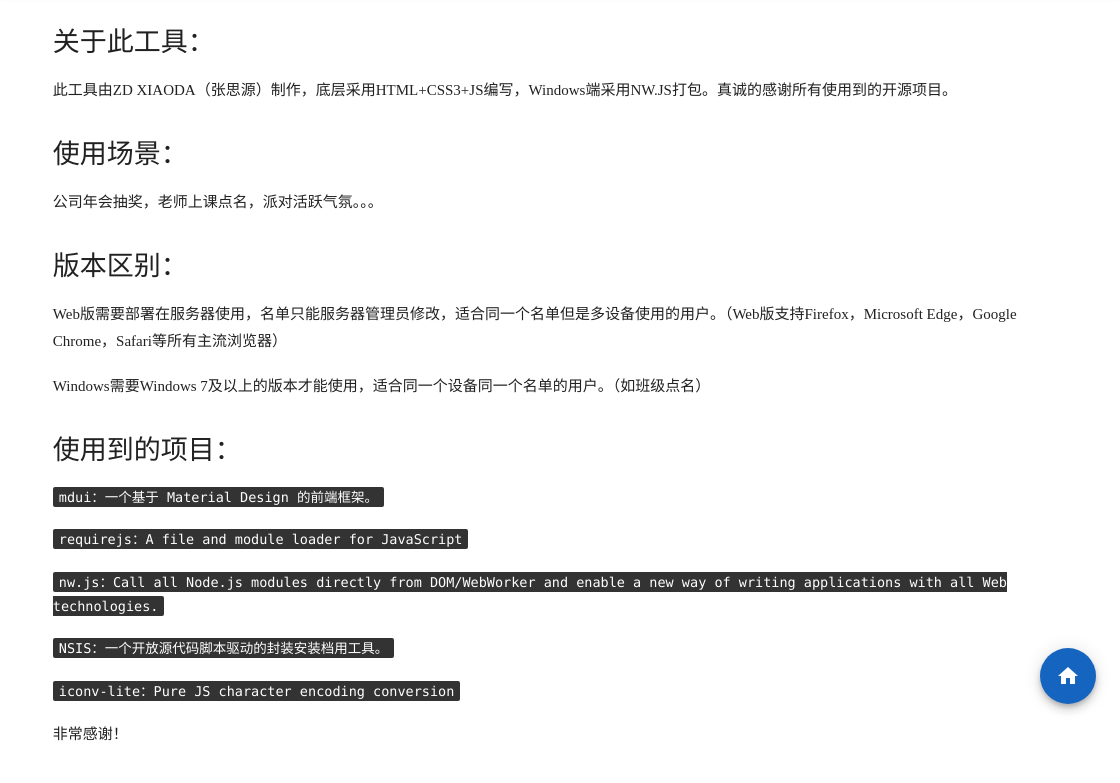
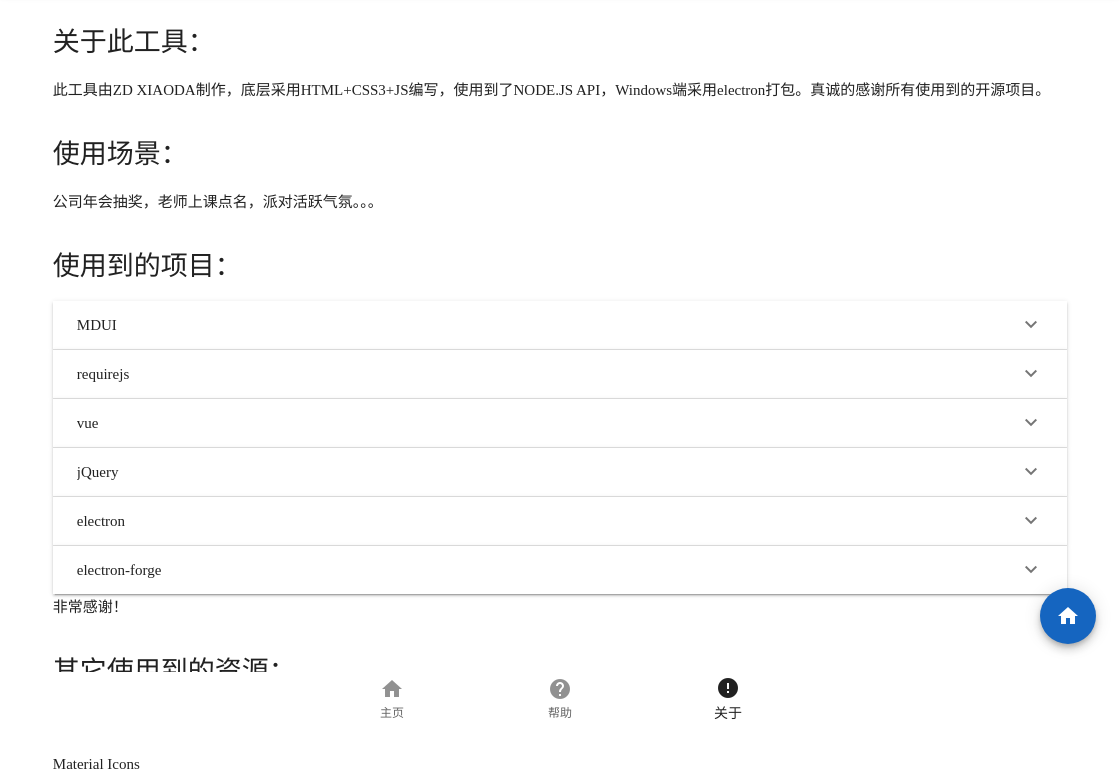
Before and after one commit to zdxiaoda/LuckyPicker, an Electron app: page src/about.html in a window 1120 px wide. Shown: the part 72-855 px from the top of the page. Drawn offline with Linux system fonts and the light colour scheme; a web font is replaced by a local one.

Commit message:
修复了侧边栏无法唤醒的BUG（指的是直接删除侧边栏），添加了开源项目的许可证~

```diff
--- a/src/about.html
+++ b/src/about.html
@@ -15,13 +15,10 @@
   <link rel="stylesheet" href="./css/all.css" />
 </head>
 
-<body>
+<body class="mdui-bottom-nav-fixed">
   <!--应用栏-->
   <div class="mdui-appbar">
     <div class="mdui-toolbar mdui-color-light-green-800">
-      <a mdui-drawer="{target: '#left-drawer'}" class="mdui-btn mdui-btn-icon">
-        <i class="mdui-icon material-icons">menu</i>
-      </a>
       <a class="mdui-typo-headline">随机点名系统</a>
       <a class="mdui-typo-title">关于</a>
       <div class="mdui-toolbar-spacer"></div>
@@ -42,60 +39,119 @@
     </div>
   </div>
   <!--主页按钮-->
-  <a href="./index.html" class="mdui-color-blue-800 mdui-fab mdui-fab-fixed mdui-ripple"
+  <a id="start" href="./index.html" class="mdui-color-blue-800 mdui-fab mdui-fab-fixed mdui-ripple"
     mdui-tooltip="{content: '回到主页'}">
     <i class="mdui-icon material-icons">home</i>
   </a>
-  <!--抽屉式导航栏-->
-  <div class="mdui-drawer mdui-drawer-close" id="left-drawer">
-    <img class="mdui-container" src="./icons/drawer.png">
-    <ul class="mdui-list">
-      <li class="mdui-subheader">Learning makes me happy.</li>
-      <li class="mdui-list-item mdui-ripple">
-        <i class="mdui-list-item-icon mdui-icon material-icons">home</i>
-        <a href="./index.html" class="mdui-list-item-content">主页</a>
-      </li>
-      <li class="mdui-list-item mdui-ripple">
-        <i class="mdui-list-item-icon mdui-icon material-icons">error</i>
-        <a href="./about.html" class="mdui-list-item-content">关于</a>
-      </li>
-      <li class="mdui-list-item mdui-ripple">
-        <i class="mdui-list-item-icon mdui-icon material-icons">help</i>
-        <a href="./help.html" class="mdui-list-item-content">帮助</a>
-      </li>
-    </ul>
+  <!--底部导航栏-->
+  <div class="mdui-bottom-nav mdui-color-white">
+    <a href="./index.html" class="mdui-ripple">
+      <i class="mdui-icon material-icons">home</i>
+      <label>主页</label>
+    </a>
+    <a href="./help.html" class="mdui-ripple">
+      <i class="mdui-icon material-icons">help</i>
+      <label>帮助</label>
+    </a>
+    <a href="./about.html" class="mdui-ripple mdui-bottom-nav-active">
+      <i class="mdui-icon material-icons">error</i>
+      <label>关于</label>
+    </a>
   </div>
   <div class="mdui-container mdui-typo">
     <h2>关于此工具：</h2>
-    <p>此工具由ZD XIAODA（张思源）制作，底层采用HTML+CSS3+JS编写，Windows端采用NW.JS打包。真诚的感谢所有使用到的开源项目。</p>
+    <p>此工具由ZD XIAODA制作，底层采用HTML+CSS3+JS编写，使用到了NODE.JS API，Windows端采用electron打包。真诚的感谢所有使用到的开源项目。</p>
     <h2>使用场景：</h2>
     <p>公司年会抽奖，老师上课点名，派对活跃气氛。。。</p>
-    <h2>版本区别：</h2>
-    <P>Web版需要部署在服务器使用，名单只能服务器管理员修改，适合同一个名单但是多设备使用的用户。（Web版支持Firefox，Microsoft Edge，Google Chrome，Safari等所有主流浏览器）</P>
-    <p>Windows需要Windows 7及以上的版本才能使用，适合同一个设备同一个名单的用户。（如班级点名）</p>
     <h2>使用到的项目：</h2>
-    <p><a href="https://github.com/zdhxiong/mdui"><kbd>mdui：一个基于 Material Design 的前端框架。</kbd></a></p>
-    <p><a href="https://github.com/requirejs/requirejs/"><kbd>requirejs：A file and module loader for
-          JavaScript</kbd></a></p>
-    <p><a href="https://github.com/nwjs/nw.js"><kbd>nw.js：Call all Node.js modules directly from DOM/WebWorker and
-          enable a new way of writing applications with all Web technologies.</kbd></a></p>
-    <p><a href="https://sourceforge.net/projects/nsis/"><kbd>NSIS：一个开放源代码脚本驱动的封装安装档用工具。</kbd></a></p>
-    <p><a href="https://www.npmjs.com/package/iconv-lite"><kbd>iconv-lite：Pure JS character encoding conversion</kbd></a></p>
+    <!--可扩展面板-->
+    <div class="mdui-panel" mdui-panel>
+      <div class="mdui-panel-item">
+        <div class="mdui-panel-item-header">
+          <div class="mdui-panel-item-title">MDUI</div>
+          <i class="mdui-panel-item-arrow mdui-icon material-icons">keyboard_arrow_down</i>
+        </div>
+        <div class="mdui-panel-item-body">
+          <p>MDUI 是一个基于 Material Design 的前端框架。</p>
+          <div class="mdui-panel-item-actions">
+            <button onclick="mdui_License()" class="mdui-btn mdui-ripple">查看许可证</button>
+            <button onclick="mdui_git()" class="mdui-btn mdui-ripple">打开仓库页面</button>
+          </div>
+        </div>
+      </div>
+      <div class="mdui-panel-item">
+        <div class="mdui-panel-item-header">
+          <div class="mdui-panel-item-title">requirejs</div>
+          <i class="mdui-panel-item-arrow mdui-icon material-icons">keyboard_arrow_down</i>
+        </div>
+        <div class="mdui-panel-item-body">
+          <p>A file and module loader for JavaScript</p>
+          <div class="mdui-panel-item-actions">
+            <button onclick="requirejs_License()" class="mdui-btn mdui-ripple">查看许可证</button>
+            <button onclick="requirejs_git()" class="mdui-btn mdui-ripple">打开仓库页面</button>
+          </div>
+        </div>
+      </div>
+      <div class="mdui-panel-item">
+        <div class="mdui-panel-item-header">
+          <div class="mdui-panel-item-title">vue</div>
+          <i class="mdui-panel-item-arrow mdui-icon material-icons">keyboard_arrow_down</i>
+        </div>
+        <div class="mdui-panel-item-body">
+          <p>Vue.js is a progressive, incrementally-adoptable JavaScript framework for building UI on the web.</p>
+          <div class="mdui-panel-item-actions">
+            <button onclick="vue_License()" class="mdui-btn mdui-ripple">查看许可证</button>
+            <button onclick="vue_git()" class="mdui-btn mdui-ripple">打开仓库页面</button>
+          </div>
+        </div>
+      </div>
+      <div class="mdui-panel-item">
+        <div class="mdui-panel-item-header">
+          <div class="mdui-panel-item-title">jQuery</div>
+          <i class="mdui-panel-item-arrow mdui-icon material-icons">keyboard_arrow_down</i>
+        </div>
+        <div class="mdui-panel-item-body">
+          <p>jQuery JavaScript Library</p>
+          <div class="mdui-panel-item-actions">
+            <button onclick="jQuery_License()" class="mdui-btn mdui-ripple">查看许可证</button>
+            <button onclick="jQuery_git()" class="mdui-btn mdui-ripple">打开仓库页面</button>
+          </div>
+        </div>
+      </div>
+      <div class="mdui-panel-item">
+        <div class="mdui-panel-item-header">
+          <div class="mdui-panel-item-title">electron</div>
+          <i class="mdui-panel-item-arrow mdui-icon material-icons">keyboard_arrow_down</i>
+        </div>
+        <div class="mdui-panel-item-body">
+          <p>Build cross-platform desktop apps with JavaScript, HTML, and CSS</p>
+          <div class="mdui-panel-item-actions">
+            <button onclick="electron_License()" class="mdui-btn mdui-ripple">查看许可证</button>
+            <button onclick="electron_git()" class="mdui-btn mdui-ripple">打开仓库页面</button>
+          </div>
+        </div>
+      </div>
+      <div class="mdui-panel-item">
+        <div class="mdui-panel-item-header">
+          <div class="mdui-panel-item-title">electron-forge</div>
+          <i class="mdui-panel-item-arrow mdui-icon material-icons">keyboard_arrow_down</i>
+        </div>
+        <div class="mdui-panel-item-body">
+          <p>A complete tool for creating, publishing, and installing modern Electron applications</p>
+          <div class="mdui-panel-item-actions">
+            <button onclick="electron_forge_License()" class="mdui-btn mdui-ripple">查看许可证</button>
+            <button onclick="electron_forge_git()" class="mdui-btn mdui-ripple">打开仓库页面</button>
+          </div>
+        </div>
+      </div>
+    </div>
     <p>非常感谢！</p>
     <h2>其它使用到的资源：</h2>
     <p>思源黑体 Source Han Sans</p>
     <p>Material Icons</p>
     <p>敲击木鱼音频 许可:CC0 作者:Carlo 来源:耳聆网 https://www.ear0.com/sound/19572</p>
-    <p>所有资源均无版权问题！</p>
   </div>
-  <!--水印-->
-  <div id="watermark">
-    <p>此工具由ZD小达（张思源）制作</p>
-    <p>此工具由ZD小达（张思源）制作</p>
-    <p>此工具由ZD小达（张思源）制作</p>
-    <p>此工具由ZD小达（张思源）制作</p>
-    <p>此工具由ZD小达（张思源）制作</p>
-  </div>
+
 </body>
-
+<script async src="./js/about.js"></script>
 </html>
--- a/src/css/all.css
+++ b/src/css/all.css
@@ -8,6 +8,7 @@
 
 }
 
-#watermark {
-    color: white;
+#start {
+    position: absolute;
+    top: 75%;
 }
--- a/src/index.js
+++ b/src/index.js
@@ -25,8 +25,6 @@
   // and load the index.html of the app.
   mainWindow.loadFile(path.join(__dirname, 'index.html'));
 
-  // Open the DevTools.
-  mainWindow.webContents.openDevTools();
 };
 
 // This method will be called when Electron has finished
--- /dev/null
+++ b/src/js/about.js
@@ -0,0 +1,37 @@
+const { shell } = require('electron')
+function mdui_git() {
+    shell.openExternal('https://github.com/zdhxiong/mdui')
+}
+function mdui_License() {
+    shell.openExternal('https://github.com/zdhxiong/mdui/blob/v1/LICENSE')
+}
+function requirejs_git() {
+    shell.openExternal('https://github.com/requirejs/requirejs/')
+}
+function requirejs_License() {
+    shell.openExternal('https://github.com/requirejs/requirejs/blob/master/LICENSE')
+}
+function vue_git() {
+    shell.openExternal('https://github.com/vuejs/vue')
+}
+function vue_License() {
+    shell.openExternal('https://github.com/vuejs/vue/blob/main/LICENSE')
+}
+function jQuery_git() {
+    shell.openExternal('https://github.com/jquery/jquery')
+}
+function jQuery_License() {
+    shell.openExternal('https://github.com/jquery/jquery/blob/main/LICENSE.txt')
+}
+function electron_git() {
+    shell.openExternal('https://github.com/electron/electron')
+}
+function electron_License() {
+    shell.openExternal('https://github.com/electron/electron/blob/main/LICENSE')
+}
+function electron_forge_git() {
+    shell.openExternal('https://github.com/electron-userland/electron-forge')
+}
+function electron_forge_License() {
+    shell.openExternal('https://github.com/electron-userland/electron-forge/blob/master/LICENSE')
+}
--- a/src/js/path.js
+++ b/src/js/path.js
@@ -13,8 +13,8 @@
     jquery: "./js/jquery-3.6.0.min",
     name: "./js/name",
     music: "./js/music",
-    mdui:'./js/mdui.min',
+    mdui: './js/mdui.min',
   },
 
 });
-requirejs(["music", "screenfull", "name", "jquery", "vue",'mdui'], function (dependency) { });
+requirejs(["music", "screenfull", "name", "jquery", "mdui", 'vue'], function (dependency) { });
```
Also changed, not shown: src/License/mdui-License.txt (added, +21 -0 lines), src/help.html (+17 -31 lines), src/index.html (+19 -26 lines), src/icons/drawer.png (deleted).
